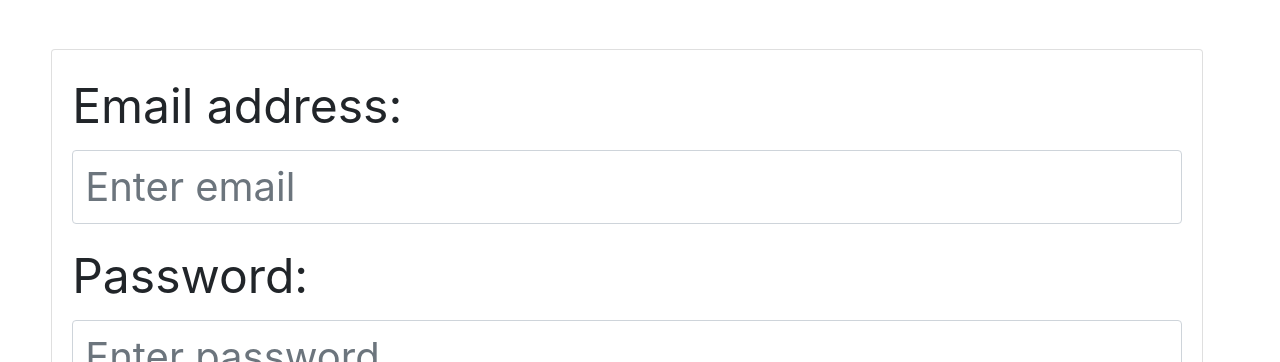
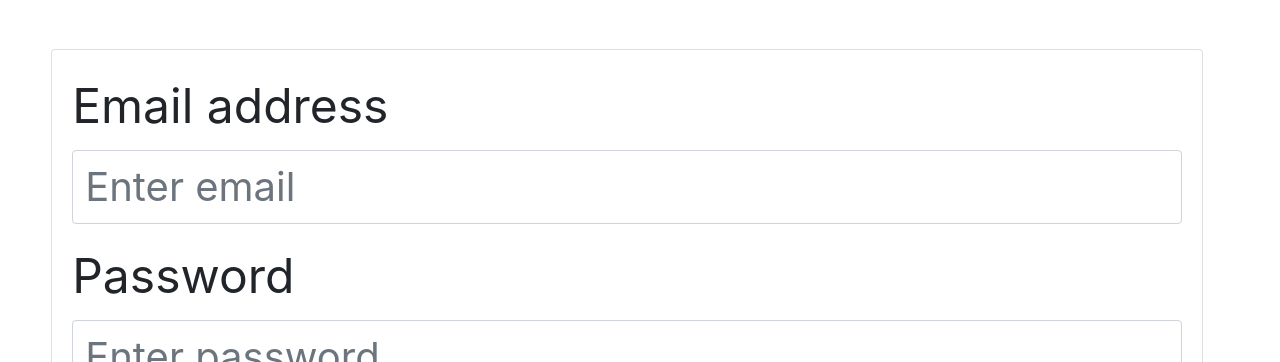
Before and after one commit to BalajiGaneshK/Auth-FrontEnd, a React (Create React App) app: page /login in a window 1280 px wide. Shown: the part 169-531 px from the top of the page. Built offline with nearby package versions, Linux system fonts and the light colour scheme.

Commit message:
small change

```diff
--- a/src/Components/Login Components/LoginForm.js
+++ b/src/Components/Login Components/LoginForm.js
@@ -88,14 +88,14 @@ const LoginForm = (props) => {
         <form class="needs-validation"  noValidate>
 
   <div className="form-group">
-    <label for="email">Email address:</label>
+    <label for="email">Email address</label>
           <input type="email" className="form-control emailBox" placeholder="Enter email" id="email" onChange={updateLoginForm} required />
                 {validations.invalidEmail!=="" && <p style={{ color: "red" }}>{validations.invalidEmail}</p>}
                  {validations.validEmail!=="" && <p style={{color:"green"}}>{validations.validEmail}</p>}
   </div>
 
   <div className="form-group">
-    <label for="password">Password:</label>
+    <label for="password">Password</label>
     <input type="password" className="form-control passwordBox" placeholder="Enter password" id="password" onChange={updateLoginForm }/>
                 {validations.invalidPassword!=="" && <p style={{ color: "red" }}>{validations.invalidPassword}</p>}
                 {validations.validPassword!=="" && <p style={{ color: "green" }}>{validations.validPassword}</p>}
```
